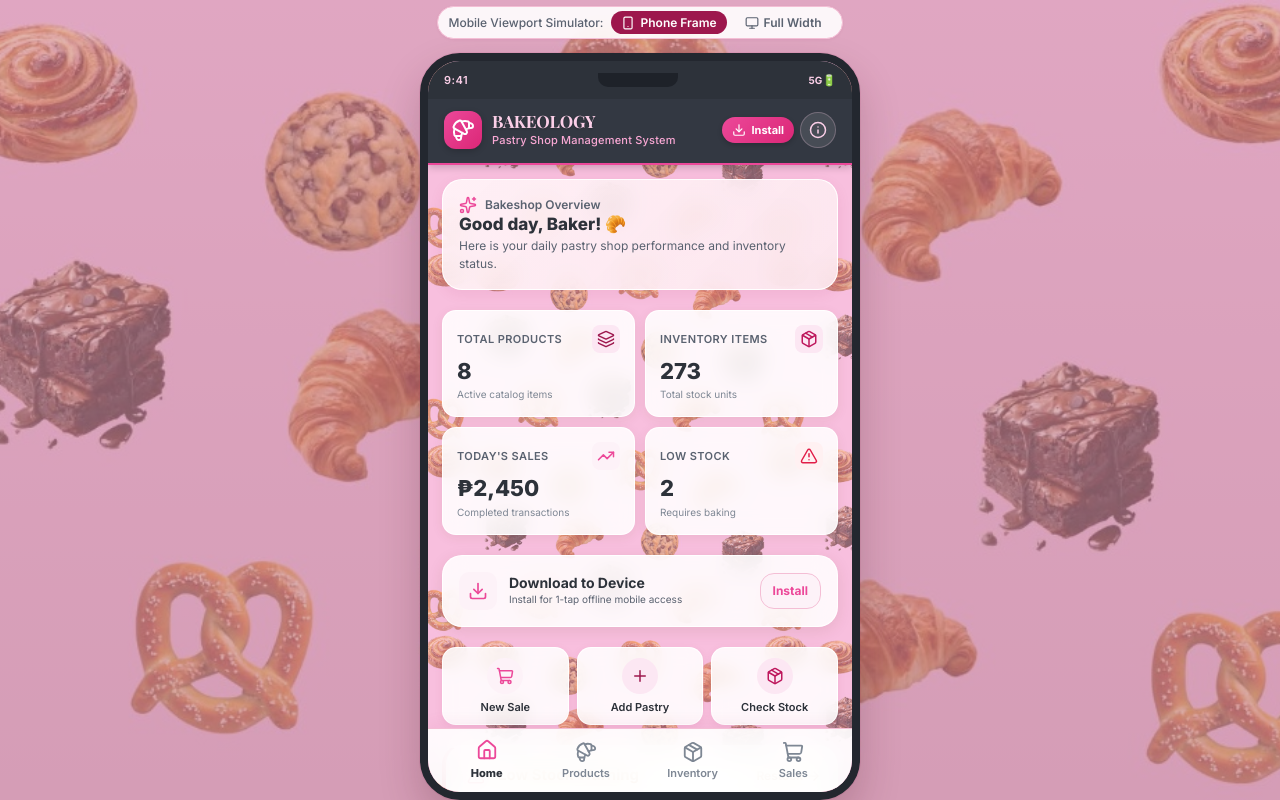
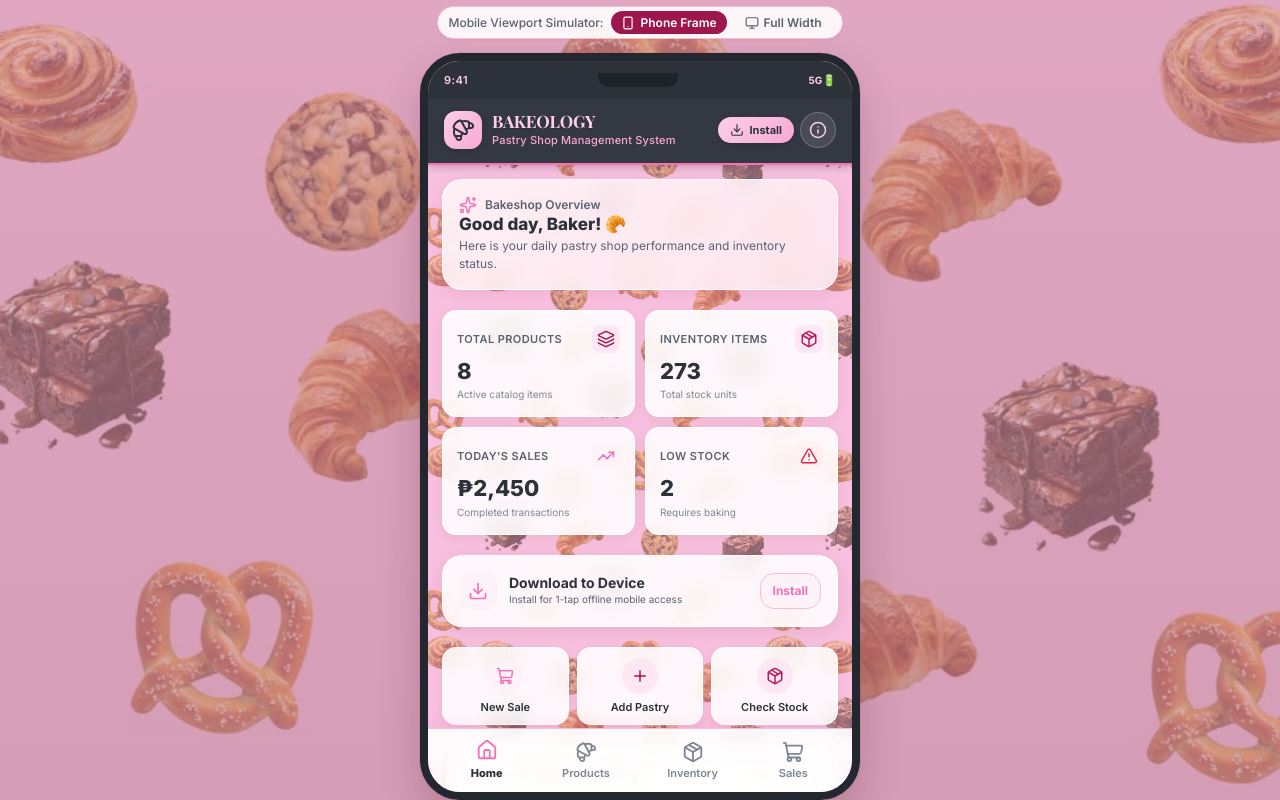
Before and after one commit to Rhamces123/jenspastry, a React (Vite) app: page / in a window 1280 px wide. Built offline with nearby package versions, Linux system fonts and the light colour scheme.

Commit message:
Change header logo badge and install button to pastel pink

```diff
--- a/src/App.css
+++ b/src/App.css
@@ -200,12 +200,12 @@
   width: 38px;
   height: 38px;
   border-radius: 12px;
-  background: linear-gradient(135deg, var(--accent-orange), var(--accent-orange-hover));
-  display: flex;
-  align-items: center;
-  justify-content: center;
-  color: var(--text-white);
-  box-shadow: 0 2px 6px rgba(0, 0, 0, 0.2);
+  background: linear-gradient(135deg, var(--header-pastel-pink-light), var(--header-pastel-pink));
+  display: flex;
+  align-items: center;
+  justify-content: center;
+  color: var(--header-bg-dark);
+  box-shadow: 0 2px 6px rgba(0, 0, 0, 0.15);
 }
 
 .header-title {
@@ -246,18 +246,18 @@
   display: inline-flex;
   align-items: center;
   gap: 5px;
-  background: linear-gradient(135deg, var(--accent-orange), var(--accent-orange-hover));
-  color: var(--text-white);
-  padding: 6px 10px;
+  background: linear-gradient(135deg, var(--header-pastel-pink-light), var(--header-pastel-pink));
+  color: var(--header-bg-dark);
+  padding: 6px 12px;
   border-radius: var(--radius-full);
   font-size: 11px;
   font-weight: 700;
-  box-shadow: 0 2px 5px rgba(0, 0, 0, 0.2);
+  box-shadow: 0 2px 5px rgba(0, 0, 0, 0.15);
   transition: all 0.15s ease;
 }
 
 .btn-install-header:hover {
-  background: var(--accent-orange-hover);
+  background: linear-gradient(135deg, var(--header-pastel-pink), var(--header-pastel-pink-dark));
   transform: translateY(-1px);
 }
 
--- a/src/index.css
+++ b/src/index.css
@@ -10,8 +10,8 @@
   --primary-pink-light: #BE185D;
   --primary-pink-soft: #FCE7F3;
 
-  --accent-pink: #EC4899;
-  --accent-pink-hover: #DB2777;
+  --accent-pink: #F472B6;
+  --accent-pink-hover: #EC4899;
   --accent-pink-soft: #FDF2F8;
 
   /* Header Theme (Gray background with light pink text) */
@@ -20,6 +20,9 @@
   --header-notch: #1E2229;
   --header-text: #FBCFE8;
   --header-text-muted: #F9A8D4;
+  --header-pastel-pink: #F9A8D4;
+  --header-pastel-pink-light: #FBCFE8;
+  --header-pastel-pink-dark: #F497B6;
 
   /* Aliases for seamless component compatibility */
   --primary-brown: #9D174D;
@@ -27,8 +30,8 @@
   --primary-brown-light: #BE185D;
   --primary-brown-soft: #FCE7F3;
 
-  --accent-orange: #EC4899;
-  --accent-orange-hover: #DB2777;
+  --accent-orange: #F472B6;
+  --accent-orange-hover: #EC4899;
   --accent-orange-soft: #FDF2F8;
 
   --bg-cream: #FFF5F8;
```
